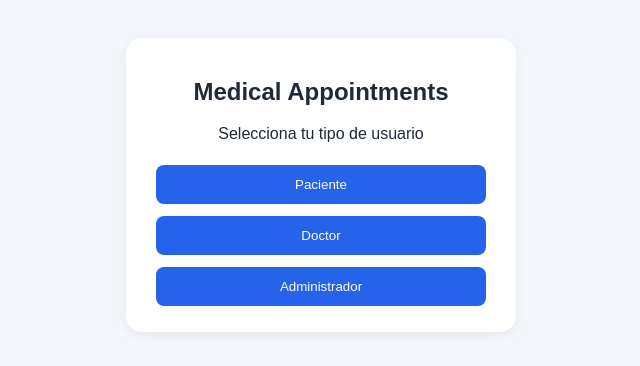
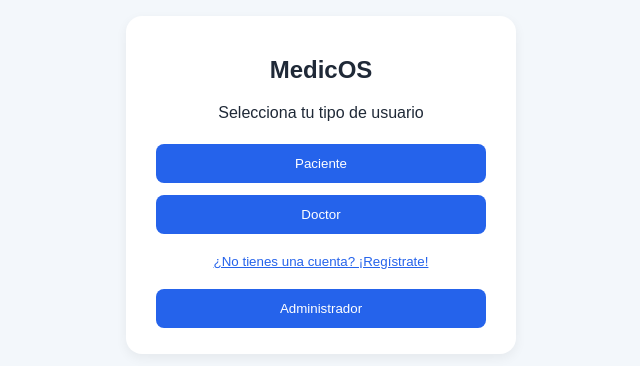
Before and after one commit to Velito27/medical-appointments, a React (Vite) app in the folder frontend/: page / in a window 1280 px wide. Shown: the part 206-572 px from the top of the page, without its empty margins (319-959 px from the left). Built offline with nearby package versions, Linux system fonts and the light colour scheme.

Commit message:
agregar registro y cambiar nombre

```diff
--- a/frontend/index.html
+++ b/frontend/index.html
@@ -3,7 +3,7 @@
   <head>
     <meta charset="UTF-8" />
     <meta name="viewport" content="width=device-width, initial-scale=1.0" />
-    <title>Citas médicas</title>
+    <title>MedicOS</title>
   </head>
   <body>
     <div id="root"></div>
--- a/frontend/src/App.tsx
+++ b/frontend/src/App.tsx
@@ -2,6 +2,7 @@ import { useEffect, useState } from "react";
 import { api } from "./services/api";
 import Login from "./pages/Login";
 import Access from "./pages/Access";
+import Register from "./pages/Register";
 import Patient from "./pages/Patient";
 import Doctor from "./pages/Doctor";
 import Admin from "./pages/Admin";
@@ -10,6 +11,7 @@ export default function App() {
   const [token, setToken] = useState(localStorage.getItem("token") || "");
   const [user, setUser] = useState<any>(null);
   const [role, setRole] = useState("");
+  const [registering, setRegistering] = useState(false);
   const [message, setMessage] = useState("");
   const [error, setError] = useState("");
 
@@ -29,17 +31,25 @@ export default function App() {
     setToken("");
     setUser(null);
     setRole("");
+    setRegistering(false);
   }
 
   if (!user) {
-    if (!role) return <Access setRole={setRole} />;
+    if (registering) {
+      return <Register setRegistering={setRegistering} setRole={setRole} />;
+    }
+
+    if (!role) {
+      return <Access setRole={setRole} setRegistering={setRegistering} />;
+    }
+
     return <Login setToken={setToken} setUser={setUser} role={role} setRole={setRole} />;
   }
 
   return (
     <main className="container">
       <header className="header">
-        <h1>Sistema de citas médicas</h1>
+        <h1>MedicOS</h1>
         <div>
           <span>{user.email}</span>
           <button onClick={logout}>Salir</button>
--- a/frontend/src/pages/Access.tsx
+++ b/frontend/src/pages/Access.tsx
@@ -1,16 +1,22 @@
 type Props = {
   setRole: (role: string) => void;
+  setRegistering: (value: boolean) => void;
 };
 
-export default function Access({ setRole }: Props) {
+export default function Access({ setRole, setRegistering }: Props) {
   return (
     <div className="login-page">
       <section className="login-card">
-        <h1>Medical Appointments</h1>
+        <h1>MedicOS</h1>
         <p>Selecciona tu tipo de usuario</p>
 
         <button onClick={() => setRole("patient")}>Paciente</button>
         <button onClick={() => setRole("doctor")}>Doctor</button>
+
+        <button className="register-link" onClick={() => setRegistering(true)}>
+          ¿No tienes una cuenta? ¡Regístrate!
+        </button>
+
         <button onClick={() => setRole("admin")}>Administrador</button>
       </section>
     </div>
--- /dev/null
+++ b/frontend/src/pages/Register.tsx
@@ -0,0 +1,51 @@
+import { FormEvent, useState } from "react";
+import { api } from "../services/api";
+
+type Props = {
+  setRegistering: (value: boolean) => void;
+  setRole: (role: string) => void;
+};
+
+export default function Register({ setRegistering, setRole }: Props) {
+  const [error, setError] = useState("");
+
+  async function register(event: FormEvent<HTMLFormElement>) {
+    event.preventDefault();
+    const data = new FormData(event.currentTarget);
+
+    try {
+      await api("/auth/register", {
+        method: "POST",
+        body: JSON.stringify({
+          email: data.get("email"),
+          password: data.get("password")
+        })
+      });
+
+      alert("Cuenta creada. Ahora inicia sesión.");
+      setRole("patient");
+      setRegistering(false);
+    } catch (e) {
+      setError((e as Error).message);
+    }
+  }
+
+  return (
+    <div className="login-page">
+      <section className="login-card">
+        <h1>Crear cuenta</h1>
+        <p>Regístrate como paciente</p>
+
+        {error && <p className="error">{error}</p>}
+
+        <form onSubmit={register}>
+          <input name="email" type="email" placeholder="Correo" required />
+          <input name="password" type="password" placeholder="Contraseña" minLength={8} required />
+          <button>Registrarme</button>
+        </form>
+
+        <button onClick={() => setRegistering(false)}>Volver</button>
+      </section>
+    </div>
+  );
+}
--- a/frontend/src/styles.css
+++ b/frontend/src/styles.css
@@ -60,6 +60,14 @@ button:hover {
   opacity: 0.9;
 }
 
+.register-link {
+  background: transparent;
+  color: #2563eb;
+  padding: 4px;
+  margin: 10px 0;
+  text-decoration: underline;
+}
+
 .card {
   display: flex;
   justify-content: space-between;
```
